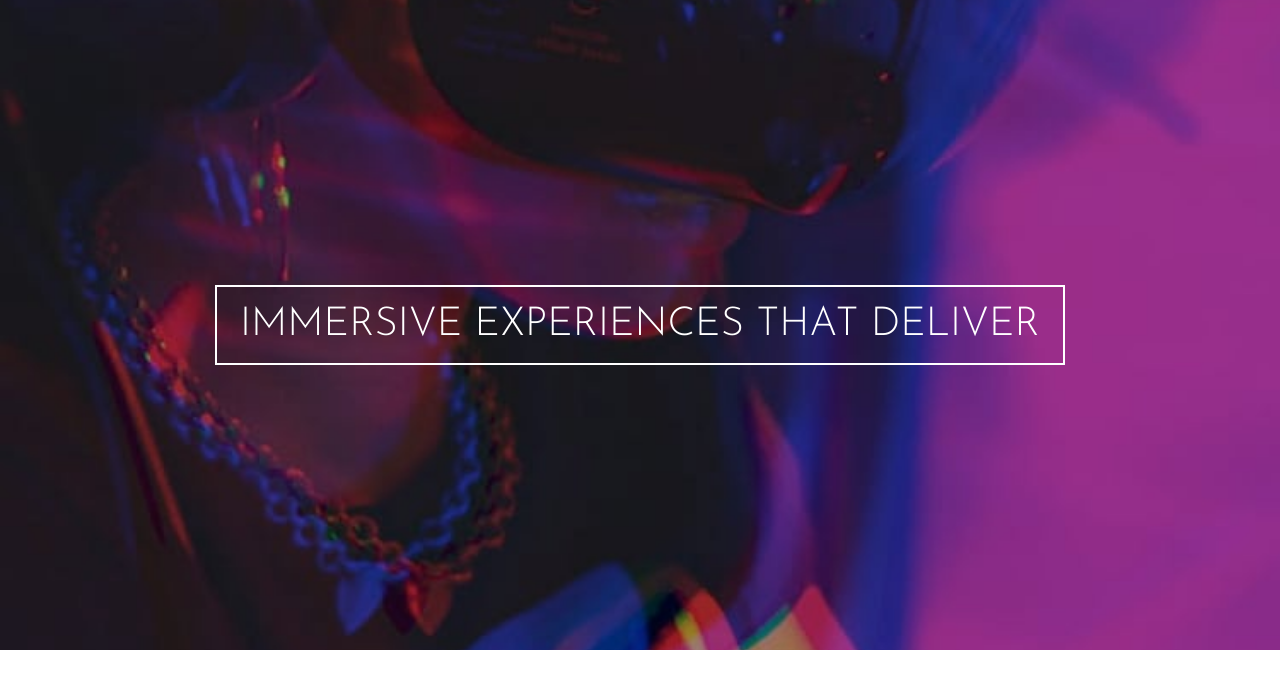
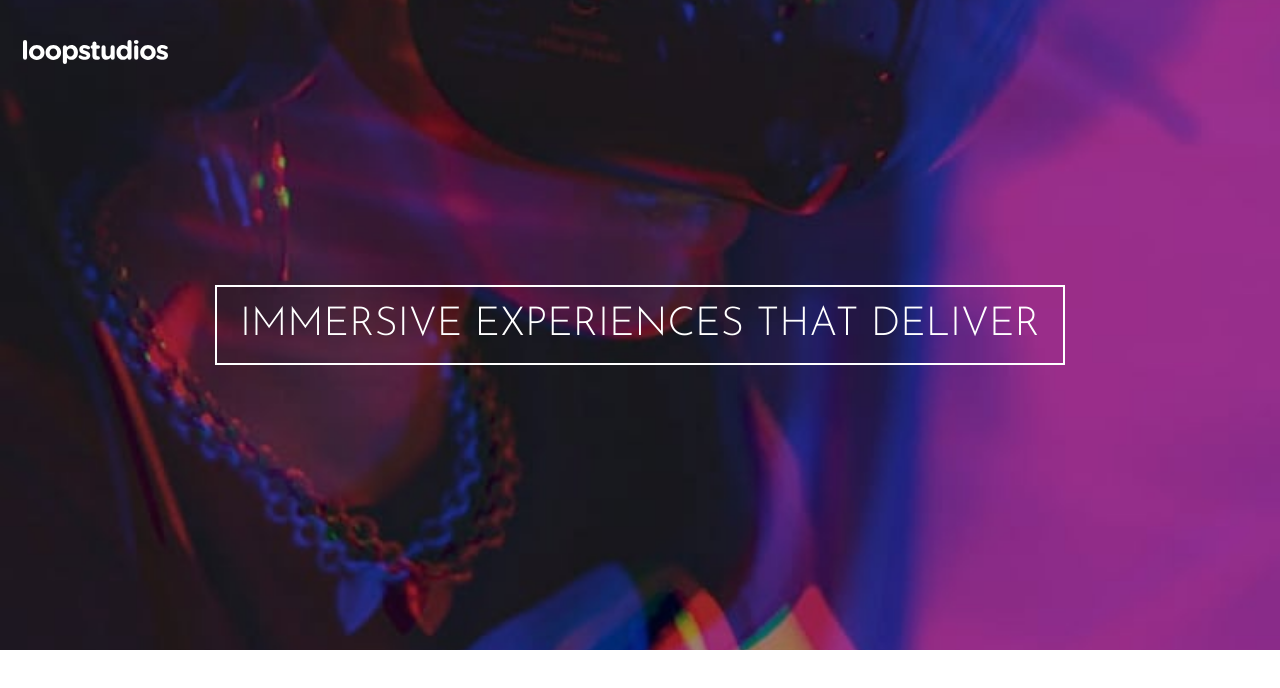
Before and after one commit to GracilianoOG/fem-loopstudios-landing-page, a React (Vite) app: page / in a window 1280 px wide. Shown: the top 688 px of the page. Built offline with nearby package versions, Linux system fonts and the light colour scheme.

Commit message:
Make header fixed with the logo on the left

```diff
--- a/src/App.tsx
+++ b/src/App.tsx
@@ -1,5 +1,6 @@
 import GlobalStyles from "./components/styles/GlobalStyles.styled.tsx";
 import heroImg from "./assets/images/mobile/image-hero.jpg";
+import headerLogo from "./assets/images/logo.svg";
 import styled from "styled-components";
 
 const Hero = styled.div`
@@ -26,10 +27,24 @@ const HeroTextStyled = styled.div`
   text-transform: uppercase;
 `;
 
+const HeaderStyled = styled.header`
+  position: fixed;
+  padding: 40px 23px 0;
+  top: 0px;
+`;
+
+const LogoStyled = styled.img`
+  display: block;
+  width: 145px;
+`;
+
 const App = () => {
   return (
     <>
       <GlobalStyles />
+      <HeaderStyled>
+        <LogoStyled src={headerLogo} alt="" />
+      </HeaderStyled>
       <main>
         <Hero>
           <HeroTextStyled>Immersive experiences that deliver</HeroTextStyled>
```
